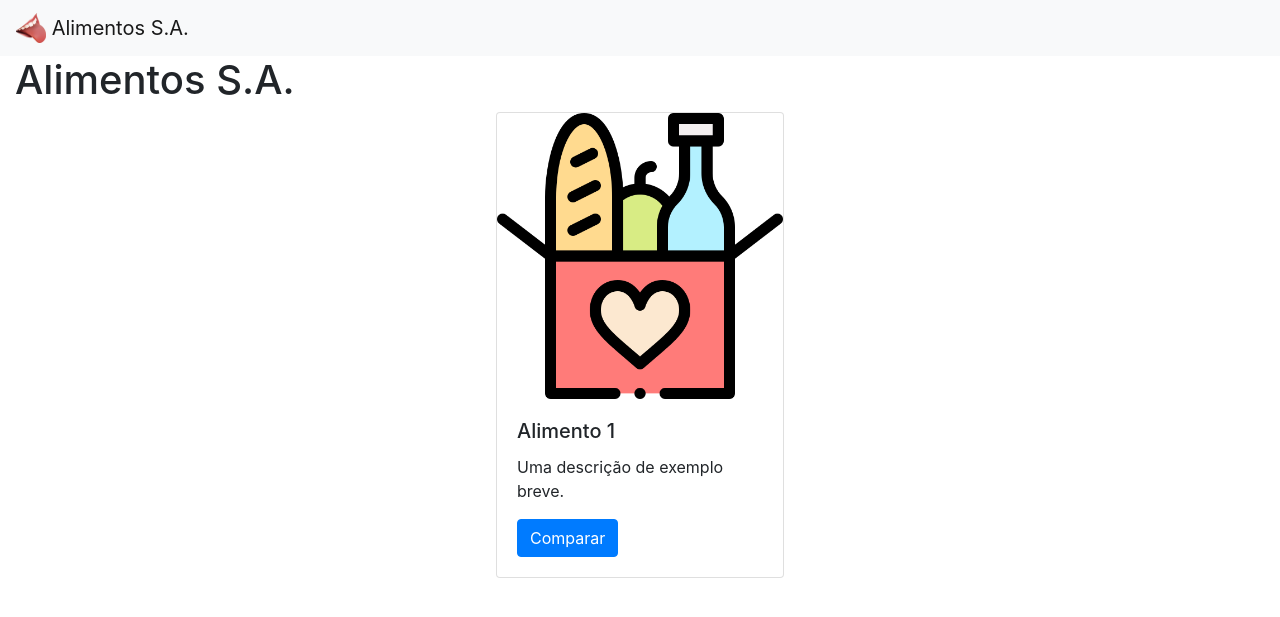
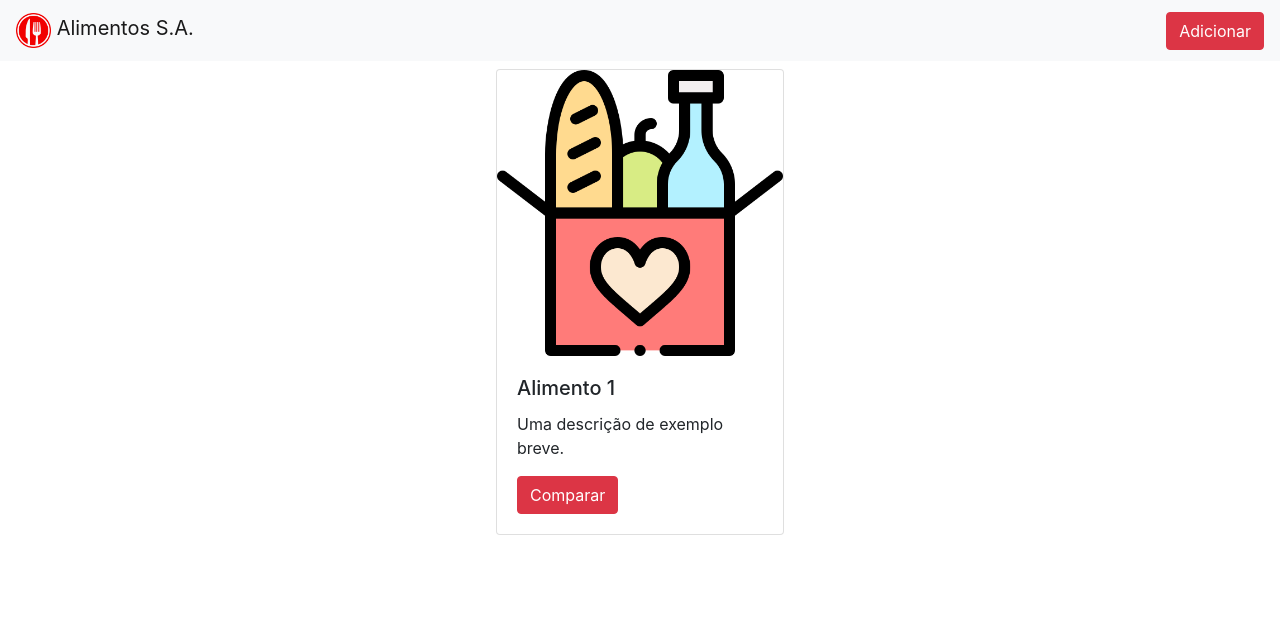
Before and after one commit to wizardigor/Alimentos-SA-Hacktoberfest2022, a PHP site: page / in a window 1280 px wide. Shown: the top 617 px of the page. Run offline with PHP 8.4, Linux system fonts and the light colour scheme.

Commit message:
style: new colors and logo

```diff
--- a/index.php
+++ b/index.php
@@ -14,6 +14,8 @@ $menu = new Menu();
     <!-- Bootstrap CSS -->
     <link rel="stylesheet" href="https://cdn.jsdelivr.net/npm/bootstrap@4.6.2/dist/css/bootstrap.min.css" integrity="sha384-xOolHFLEh07PJGoPkLv1IbcEPTNtaed2xpHsD9ESMhqIYd0nLMwNLD69Npy4HI+N" crossorigin="anonymous">
 
+    <link rel="icon" type="image/png" href="img/icon.png"/>
+
     <title>Alimentos S.A.</title>
 </head>
 
@@ -21,19 +23,16 @@ $menu = new Menu();
     <?php echo $menu->getNavbar() ?>
 
     <div class="container-fluid">
-        <h1>Alimentos S.A.</h1>
-
-        <div class="row justify-content-md-center">
+        <div class="row justify-content-center m-2">
             <div class="card" style="width: 18rem;">
                 <img src="img/img1.png" class="card-img-top" alt="...">
                 <div class="card-body">
                     <h5 class="card-title">Alimento 1</h5>
                     <p class="card-text">Uma descrição de exemplo breve.</p>
-                    <a href="#" class="btn btn-primary">Comparar</a>
+                    <a href="#" class="btn btn-danger">Comparar</a>
                 </div>
             </div>
         </div>
-
     </div>
 
 
--- a/menu.php
+++ b/menu.php
@@ -4,9 +4,10 @@ class Menu{
         return "
         <nav class='navbar navbar-light bg-light'>
         <a class='navbar-brand' href='#'>
-            <img src='img/logo.png' width='30' height='30' class='d-inline-block align-top' alt=''>
+            <img src='img/logo.png' width='35' height='35' class='d-inline-block align-top' alt=''>
             Alimentos S.A.
         </a>
+        <button type='button' class='btn btn-danger'>Adicionar</button>
         </nav>
         ";
     }
```
Also changed, not shown: img/icon.png (added), img/logo.png.
